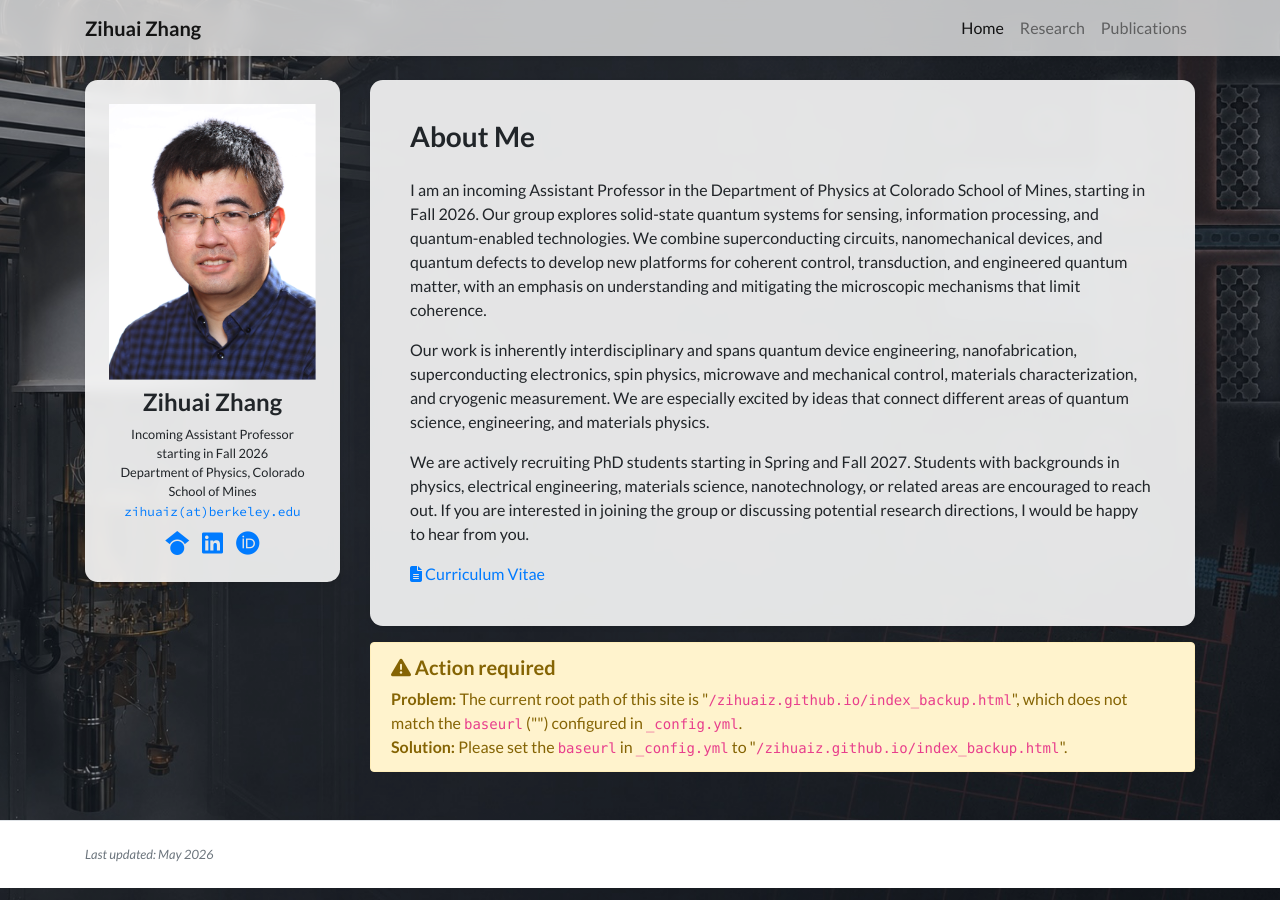
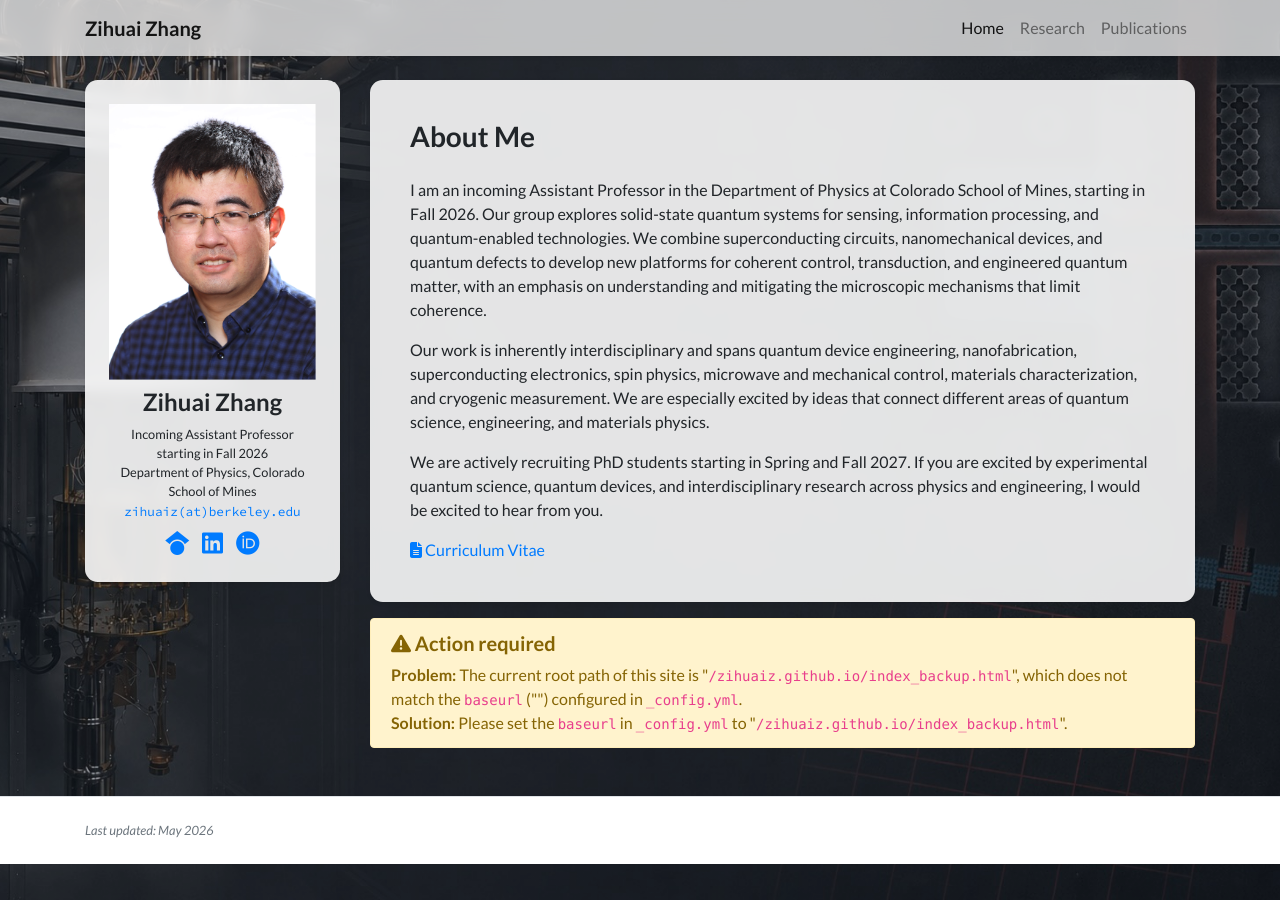
Before and after one commit to zihuaiz/zihuaiz.github.io, a Jekyll site: the page built from index_backup.html, in a window 1280 px wide. Built offline with Jekyll 4.4.1, drawn with Linux system fonts in a browser that asks for light colours; nearby versions of some CDN libraries; a style sheet for code colours, icons or effects is not loaded.

Commit message:
Update profile.yml

```diff
--- a/_data/profile.yml
+++ b/_data/profile.yml
@@ -28,7 +28,7 @@ short_bio: >-
     Our work is inherently interdisciplinary and spans quantum device engineering, nanofabrication, superconducting electronics, spin physics, microwave and mechanical control, materials characterization, and cryogenic measurement. We are especially excited by ideas that connect different areas of quantum science, engineering, and materials physics.
   </p>
   <p>
-    We are actively recruiting PhD students starting in Spring and Fall 2027. Students with backgrounds in physics, electrical engineering, materials science, nanotechnology, or related areas are encouraged to reach out. If you are interested in joining the group or discussing potential research directions, I would be happy to hear from you.
+    We are actively recruiting PhD students starting in Spring and Fall 2027. If you are excited by experimental quantum science, quantum devices, and interdisciplinary research across physics and engineering, I would be excited to hear from you.
   </p>
 
 portrait_url: /assets/images/photos/Zihuai Zhang_head.png
```
